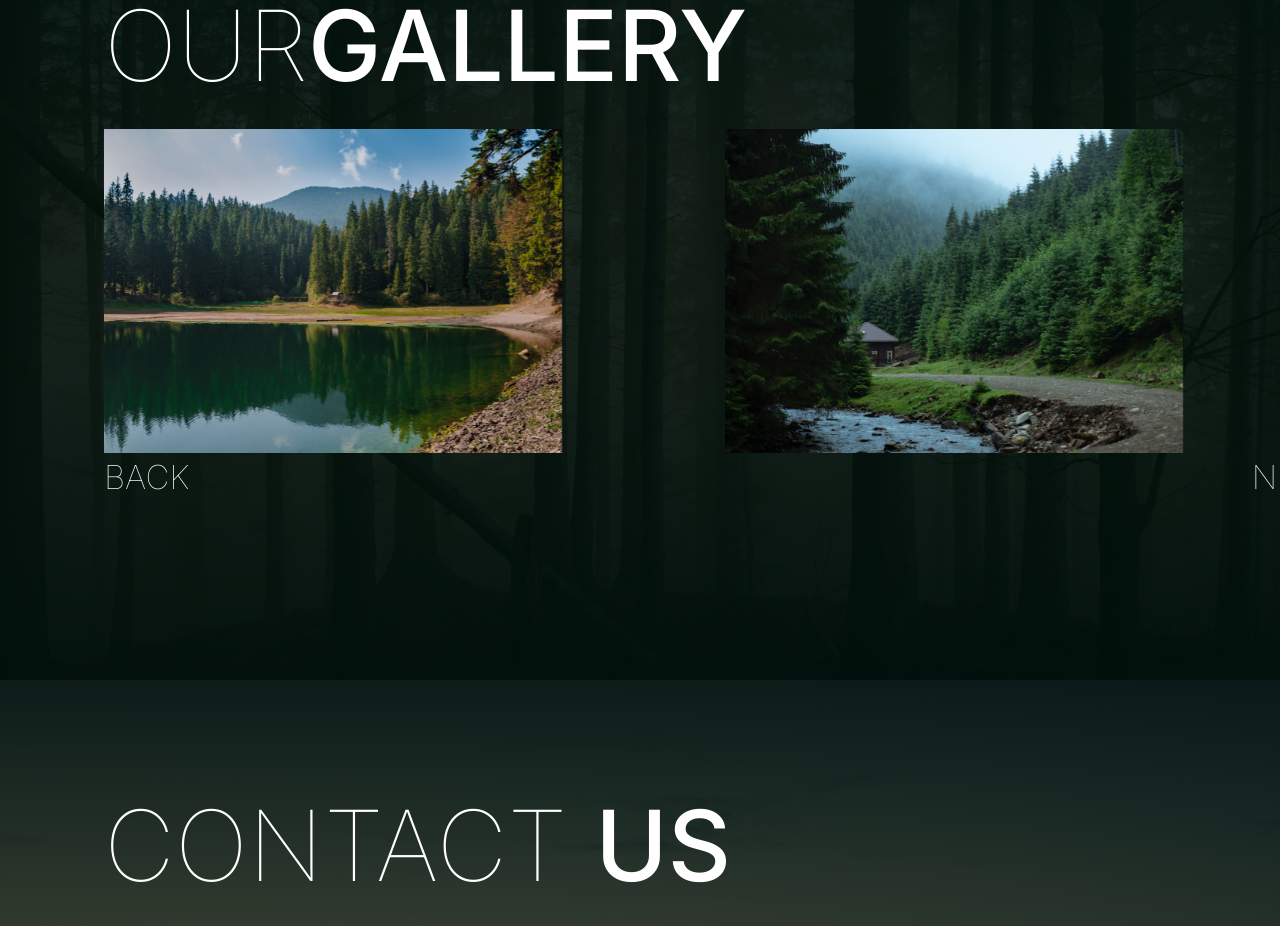
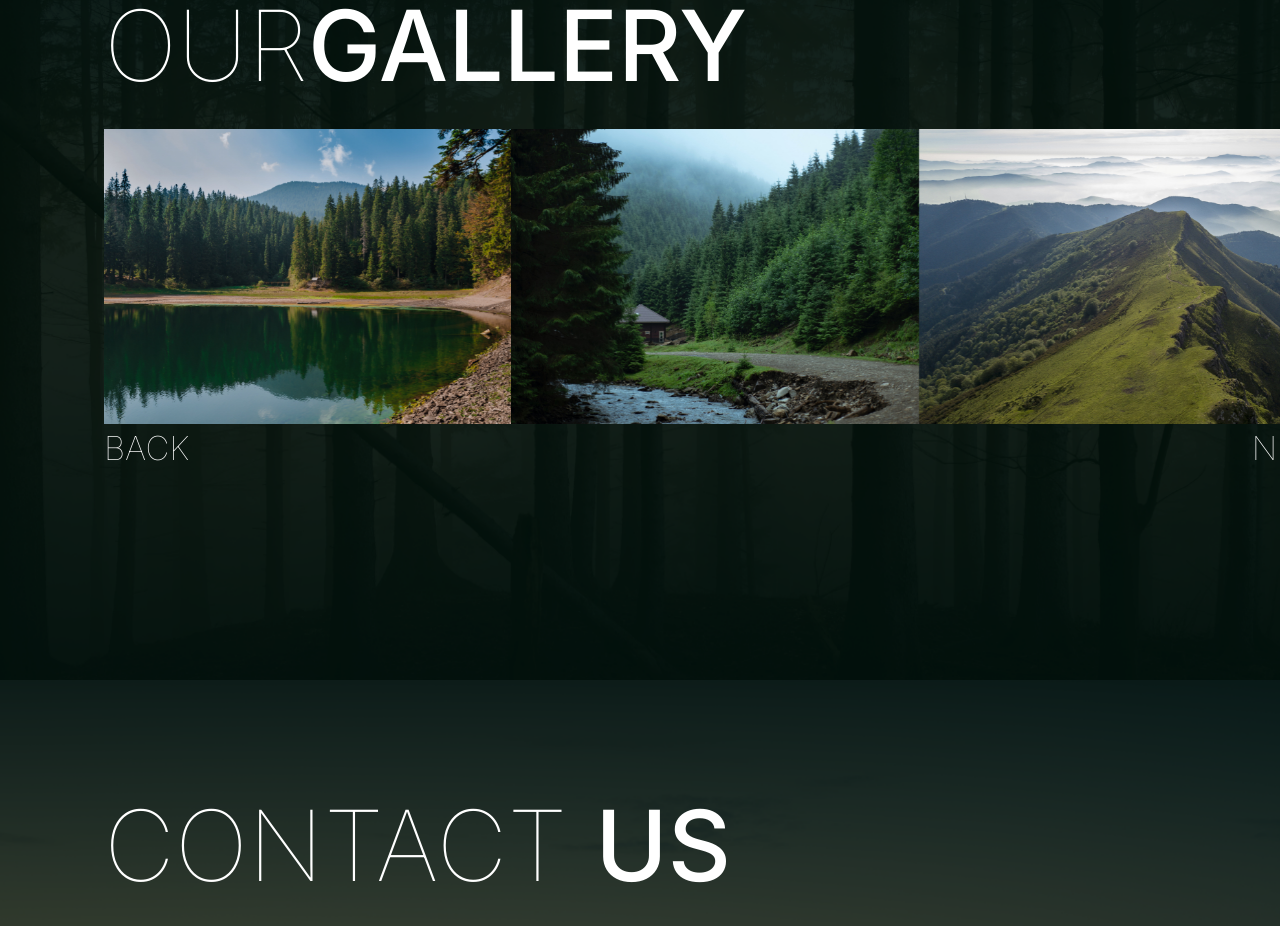
Before and after one commit to VioletaNaboy/CarpTravel, a Next.js app: page / in a window 1280 px wide. Shown: the part 3320-4246 px from the top of the page. Built offline with nearby package versions, Linux system fonts and the light colour scheme.

Commit message:
updated_slider

```diff
--- a/src/sections/Gallery/Gallery.tsx
+++ b/src/sections/Gallery/Gallery.tsx
@@ -42,8 +42,8 @@ export default function Gallery() {
         </div>
         <div className="hidden md:block mx-[auto]">
           <Swiper
-            slidesPerView={2}
-            spaceBetween={10}
+            slidesPerView={3}
+            spaceBetween={-10}
             freeMode={true}
             loop={true}
             navigation={{
@@ -53,6 +53,30 @@ export default function Gallery() {
             modules={[Navigation]}
             className="mySwiper"
           >
+            <SwiperSlide className="w-[454px]">
+              <Image
+                src="/img/services/slide-1.jpg"
+                width={458}
+                height={306}
+                alt="Slide"
+              />
+            </SwiperSlide>
+            <SwiperSlide className="w-[454px]">
+              <Image
+                src="/img/services/slide-2.jpg"
+                width={458}
+                height={306}
+                alt="Slide"
+              />
+            </SwiperSlide>
+            <SwiperSlide className="w-[454px]">
+              <Image
+                src="/img/services/slide-3.jpg"
+                width={458}
+                height={306}
+                alt="Slide"
+              />
+            </SwiperSlide>
             <SwiperSlide className="w-[454px]">
               <Image
                 src="/img/services/slide-1.jpg"
```
